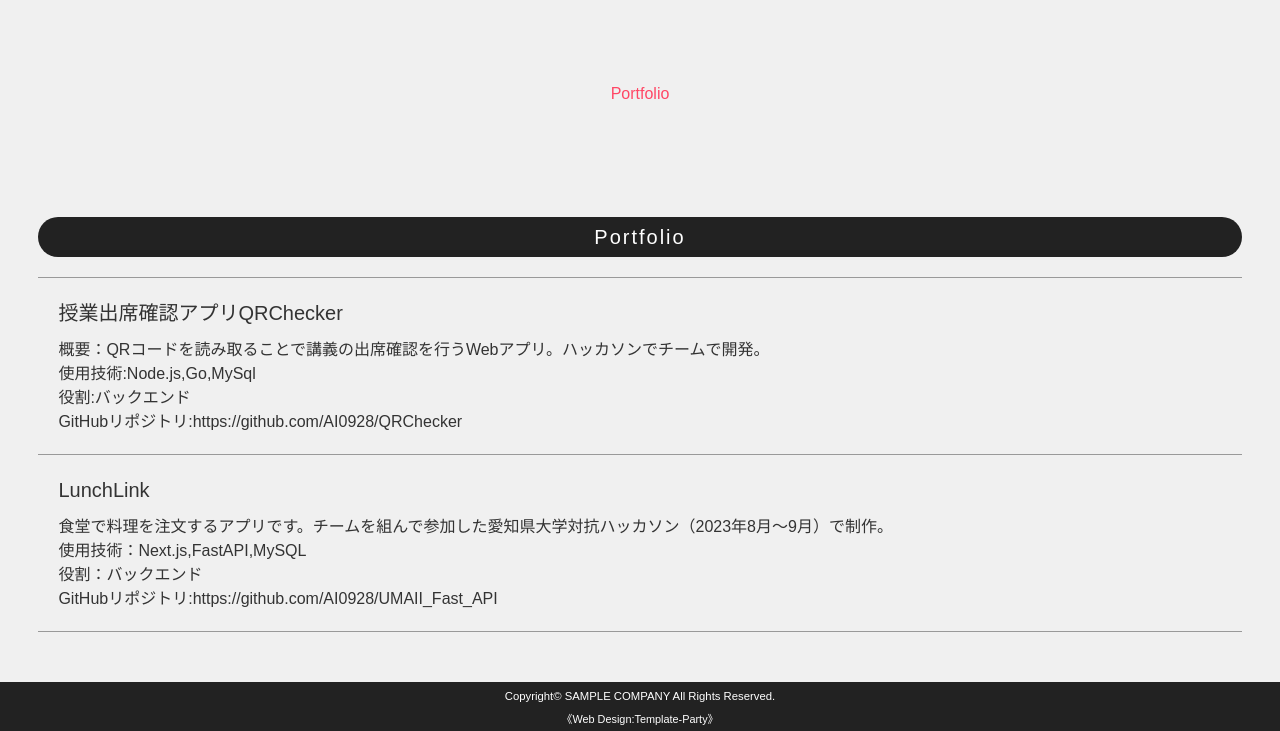
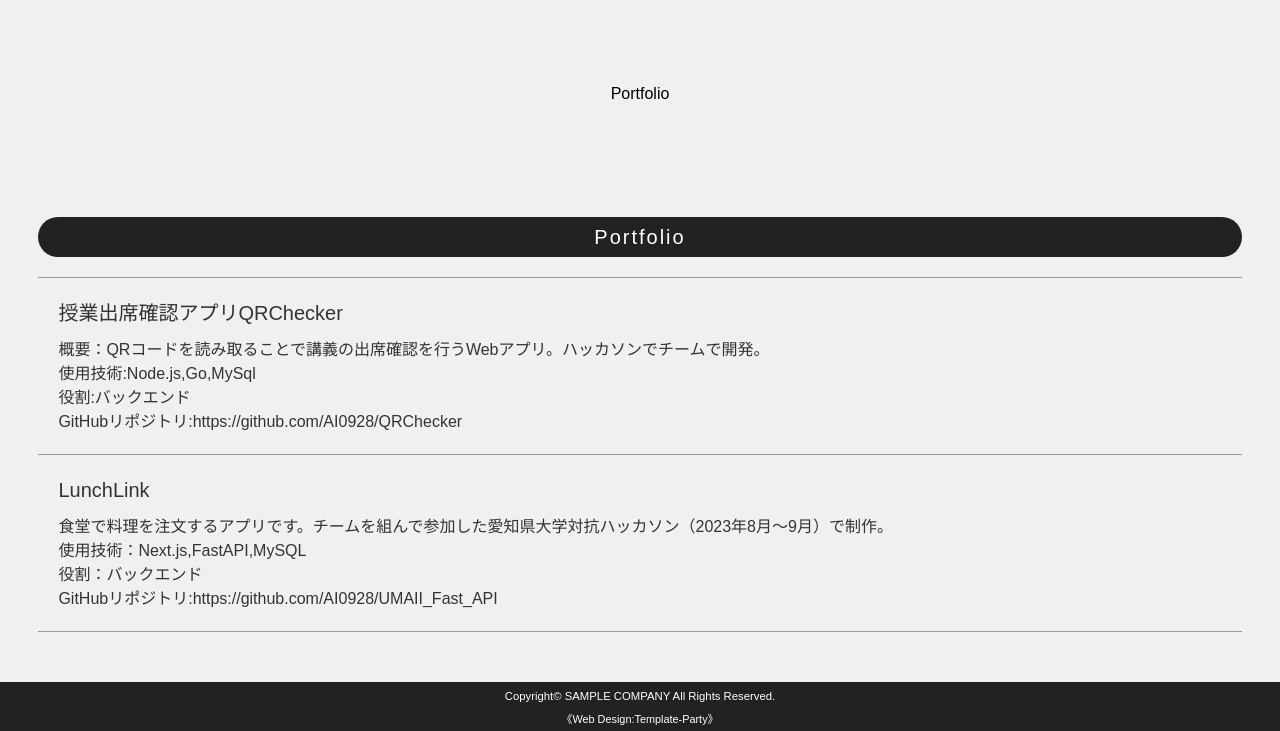
Before and after one commit to AI0928/AI0928.github.io, a plain HTML site: page portfolio/index.html in a window 1280 px wide. Shown: the part 73-804 px from the top of the page. Drawn offline with nearby package versions, Linux system fonts and the light colour scheme.

Commit message:
Update style.css

```diff
--- a/portfolio/css/style.css
+++ b/portfolio/css/style.css
@@ -35,7 +35,7 @@ iframe {width: 100%;}
 a {
 	/*リンクテキストの色*/
 	transition: 0.5s;	/*マウスオン時の移り変わるまでの時間設定。0.5秒。*/
-	color: #ff4765;
+	color: black;
 }
 a:hover {
 	color: #ff4765;			/*マウスオン時の文字色*/
```
